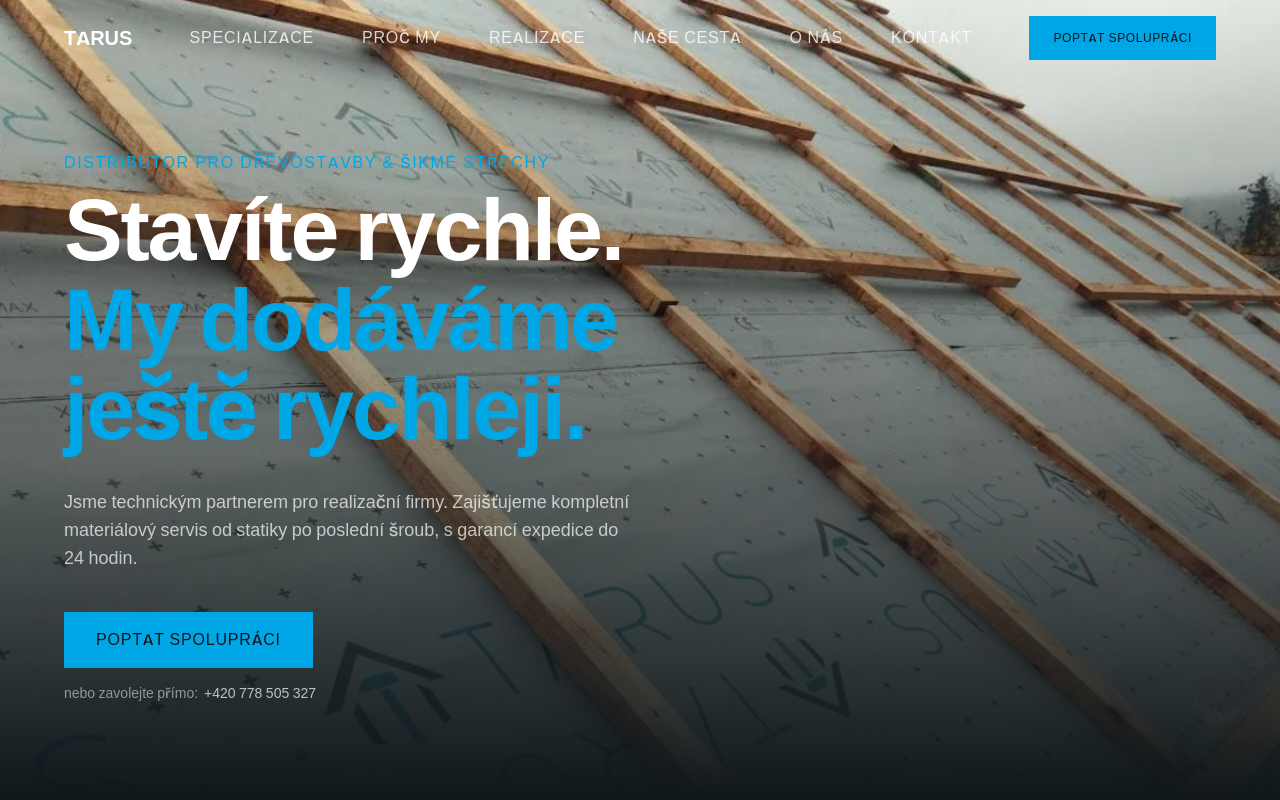
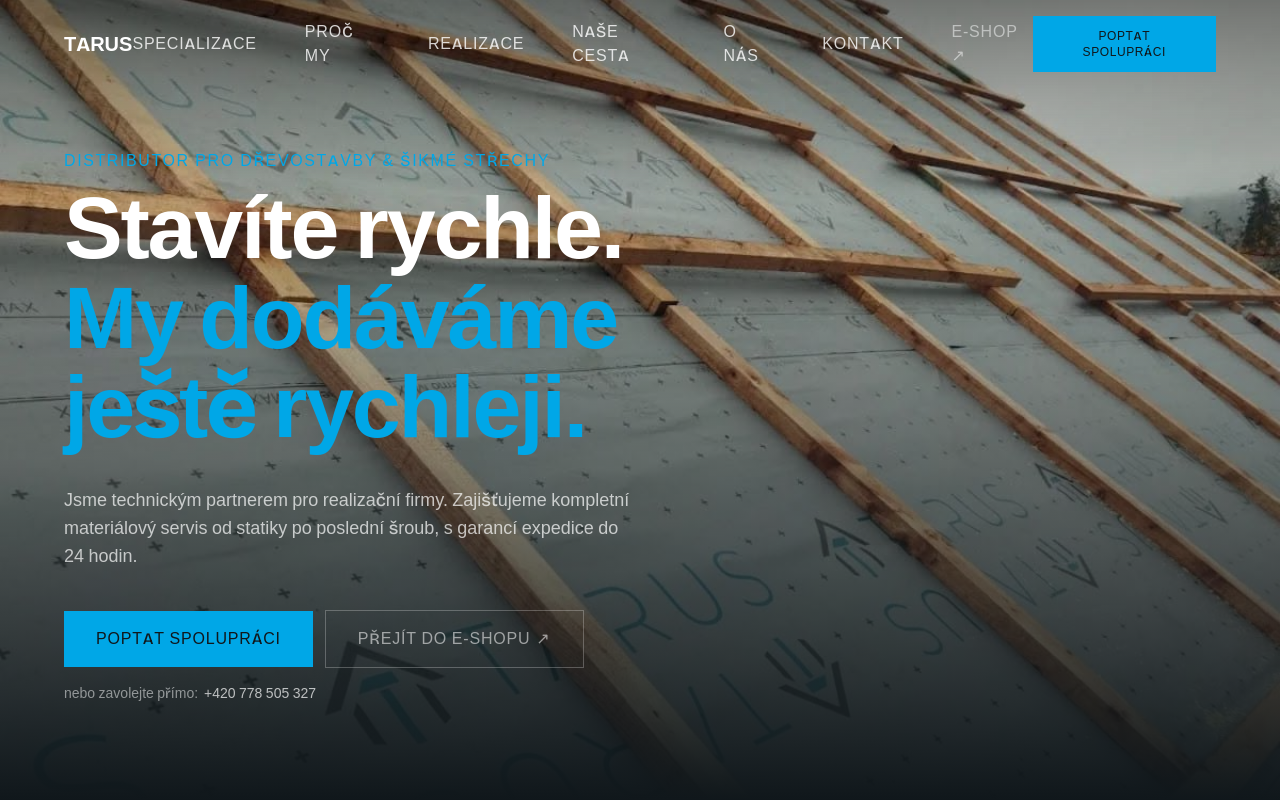
Before and after one commit to lukasobrucnik/tarus-landing, a Next.js app: page / in a window 1280 px wide. Shown: the top 800 px of the page. Built offline with nearby package versions, Linux system fonts and the light colour scheme.

Commit message:
Added eshop links and fixed readibility of hero section top line

```diff
--- a/components/ContactModal.tsx
+++ b/components/ContactModal.tsx
@@ -5,6 +5,7 @@ import { Dialog } from "@/components/ui/Dialog";
 import { Input, Textarea } from "@/components/ui/Input";
 import { Button } from "@/components/ui/Button";
 import { company, siteConfig } from "@/data/content";
+
 
 type ContactModalContextValue = {
   open: () => void;
@@ -183,8 +184,23 @@ export function ContactModalProvider({ children }: { children: React.ReactNode }
           </div>
         </div>
 
+        {/* Shop escape hatch — low visual weight, clearly secondary */}
+        <div className="mt-8 border-t border-white/10 pt-6 text-center">
+          <p className="mb-2 text-xs text-paper/40">
+            Potřebujete pouze objednat materiál?
+          </p>
+          <a
+            href={siteConfig.shopUrl}
+            target="_blank"
+            rel="noopener noreferrer"
+            className="text-xs text-paper/50 transition-colors hover:text-paper/80"
+          >
+            Přejít do e-shopu →
+          </a>
+        </div>
+
         {/* Company legal strip */}
-        <div className="mt-8 border-t border-white/10 pt-5 text-center text-xs text-paper/35">
+        <div className="mt-5 border-t border-white/10 pt-5 text-center text-xs text-paper/35">
           {company.name} · IČO: {company.ico} · DIČ: {company.dic}
           {" · "}
           {company.address.street}, {company.address.city}
--- a/components/layout/Footer.tsx
+++ b/components/layout/Footer.tsx
@@ -27,6 +27,14 @@ export function Footer() {
                 {link.label}
               </a>
             ))}
+          <a
+            href={siteConfig.shopUrl}
+            target="_blank"
+            rel="noopener noreferrer"
+            className="text-paper/60 transition-colors hover:text-brand"
+          >
+            E-shop ↗
+          </a>
         </div>
 
         <div className="flex flex-col gap-3">
--- a/components/layout/Navbar.tsx
+++ b/components/layout/Navbar.tsx
@@ -2,7 +2,7 @@
 
 import * as React from "react";
 import { Menu, X } from "lucide-react";
-import { navLinks } from "@/data/content";
+import { navLinks, siteConfig } from "@/data/content";
 import { CtaButton } from "@/components/CtaButton";
 import { cn } from "@/lib/utils";
 
@@ -47,6 +47,14 @@ export function Navbar() {
               {link.label}
             </a>
           ))}
+          <a
+            href={siteConfig.shopUrl}
+            target="_blank"
+            rel="noopener noreferrer"
+            className="font-label-md text-label-md uppercase tracking-wider text-paper/50 transition-colors hover:text-paper/80"
+          >
+            E-shop <span aria-hidden="true">↗</span>
+          </a>
         </div>
 
         <div className="flex items-center gap-2">
@@ -90,6 +98,14 @@ export function Navbar() {
               {link.label}
             </a>
           ))}
+          <a
+            href={siteConfig.shopUrl}
+            target="_blank"
+            rel="noopener noreferrer"
+            className="py-3 font-label-md text-sm uppercase tracking-wider text-paper/50 hover:text-paper/80"
+          >
+            E-shop <span aria-hidden="true">↗</span>
+          </a>
           <CtaButton className="mt-3 w-full justify-center" />
         </div>
       )}
--- a/components/sections/FinalCta.tsx
+++ b/components/sections/FinalCta.tsx
@@ -2,6 +2,7 @@
 
 import { motion } from "framer-motion";
 import { CtaButton } from "@/components/CtaButton";
+import { siteConfig } from "@/data/content";
 
 export function FinalCta() {
   return (
@@ -31,7 +32,18 @@ export function FinalCta() {
           do 24 hodin, technická podpora od odborníků z terénu. Řekněte nám,
           co stavíte.
         </p>
-        <CtaButton className="!px-12 !py-5" />
+        {/* Primary + secondary CTA: row on desktop, column on mobile */}
+        <div className="flex flex-col items-center gap-3 sm:flex-row sm:justify-center">
+          <CtaButton className="!px-12 !py-5" />
+          <a
+            href={siteConfig.shopUrl}
+            target="_blank"
+            rel="noopener noreferrer"
+            className="inline-flex min-h-[44px] items-center justify-center gap-1.5 border border-paper/25 px-10 py-5 font-label-md text-label-md uppercase tracking-wider text-paper/55 transition-all duration-200 hover:border-paper/50 hover:text-paper focus-visible:outline-2 focus-visible:outline-offset-2 focus-visible:outline-brand-deep"
+          >
+            Přejít do e-shopu <span aria-hidden="true">↗</span>
+          </a>
+        </div>
       </motion.div>
     </section>
   );
--- a/components/sections/Hero.tsx
+++ b/components/sections/Hero.tsx
@@ -29,6 +29,18 @@ export function Hero({ images = [] }: { images?: string[] }) {
       className="relative flex h-screen w-full flex-col justify-end overflow-hidden bg-ink"
       aria-label="Úvod"
     >
+      {/*
+        Top vignette — navbar readability on bright Hero images.
+        Lives OUTSIDE the parallax motion.div (z-0) so it does not scale or
+        shift with the image. Sits at z-[1] — above image, below text content.
+        ~30 % black fading to transparent over 160 px; imperceptible on dark
+        images, just enough contrast on bright ones.
+      */}
+      <div
+        className="pointer-events-none absolute inset-x-0 top-0 z-[1] h-[200px] bg-gradient-to-b from-black/50 to-transparent"
+        aria-hidden="true"
+      />
+
       <motion.div className="absolute inset-0 z-0" style={{ scale, willChange: "transform" }}>
         {images[0] ? (
           <Image
@@ -89,8 +101,19 @@ export function Hero({ images = [] }: { images?: string[] }) {
           transition={{ duration: 0.6, ease: [0.22, 1, 0.36, 1] }}
           className="flex flex-col items-start gap-4"
         >
-          <CtaButton />
-          {/* Secondary: instant tel: access + outcome hint for CTA above */}
+          {/* Primary + secondary CTA: row on desktop, column on mobile */}
+          <div className="flex flex-col items-start gap-3 sm:flex-row sm:items-center">
+            <CtaButton />
+            <a
+              href={siteConfig.shopUrl}
+              target="_blank"
+              rel="noopener noreferrer"
+              className="inline-flex min-h-[44px] items-center justify-center gap-1.5 border border-paper/25 px-8 py-4 font-label-md text-label-md uppercase tracking-wider text-paper/55 transition-all duration-200 hover:border-paper/50 hover:text-paper focus-visible:outline-2 focus-visible:outline-offset-2 focus-visible:outline-brand-deep"
+            >
+              Přejít do e-shopu <span aria-hidden="true">↗</span>
+            </a>
+          </div>
+          {/* Tel: fallback — instant access, below button row */}
           <a
             href={siteConfig.phoneHref}
             className="group inline-flex items-baseline gap-1.5 text-sm text-paper/50 transition-colors hover:text-paper/80"
--- a/data/content.ts
+++ b/data/content.ts
@@ -55,6 +55,7 @@ export const siteConfig = {
   phoneHref: company.phoneHref,
   email: company.email,
   address: company.address,
+  shopUrl: "https://eshop.tarus.cz/",
 };
 
 export const navLinks = [
```
Also changed, not shown: .impeccable/hook.cache.json, 1 other file (tests, documents, lock files or other folders).
